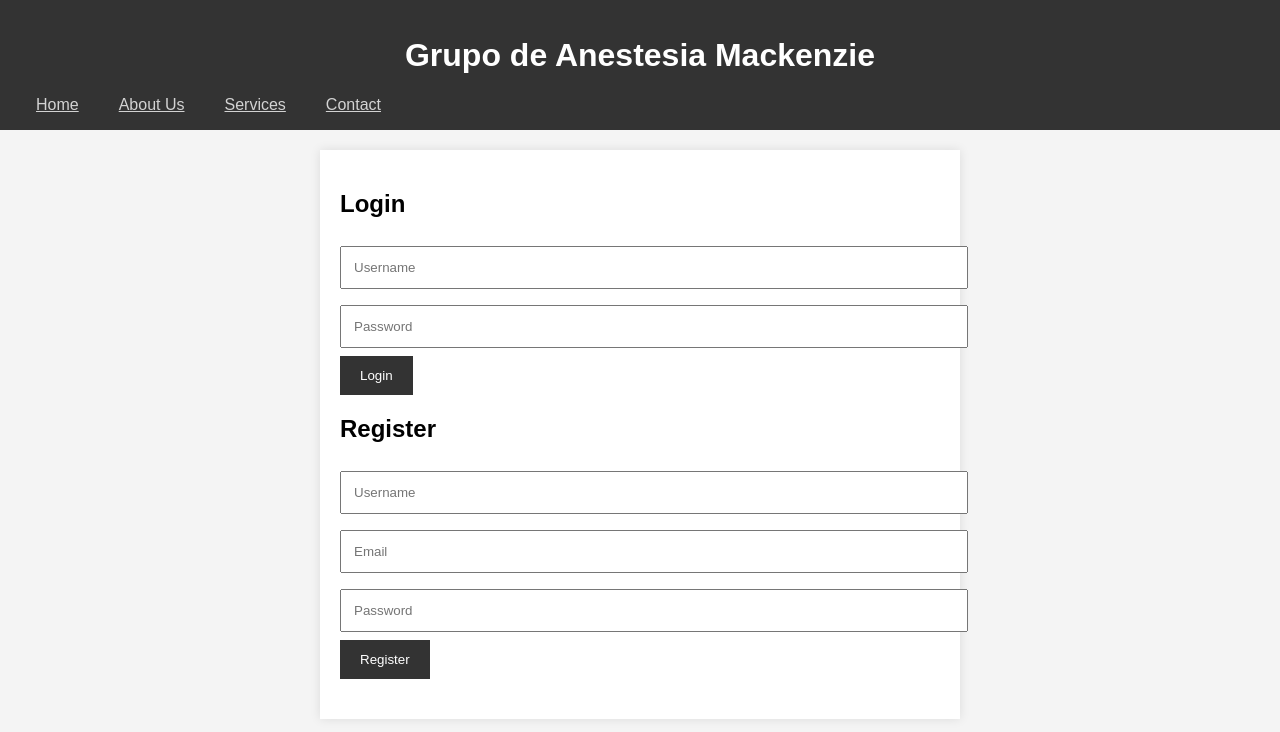
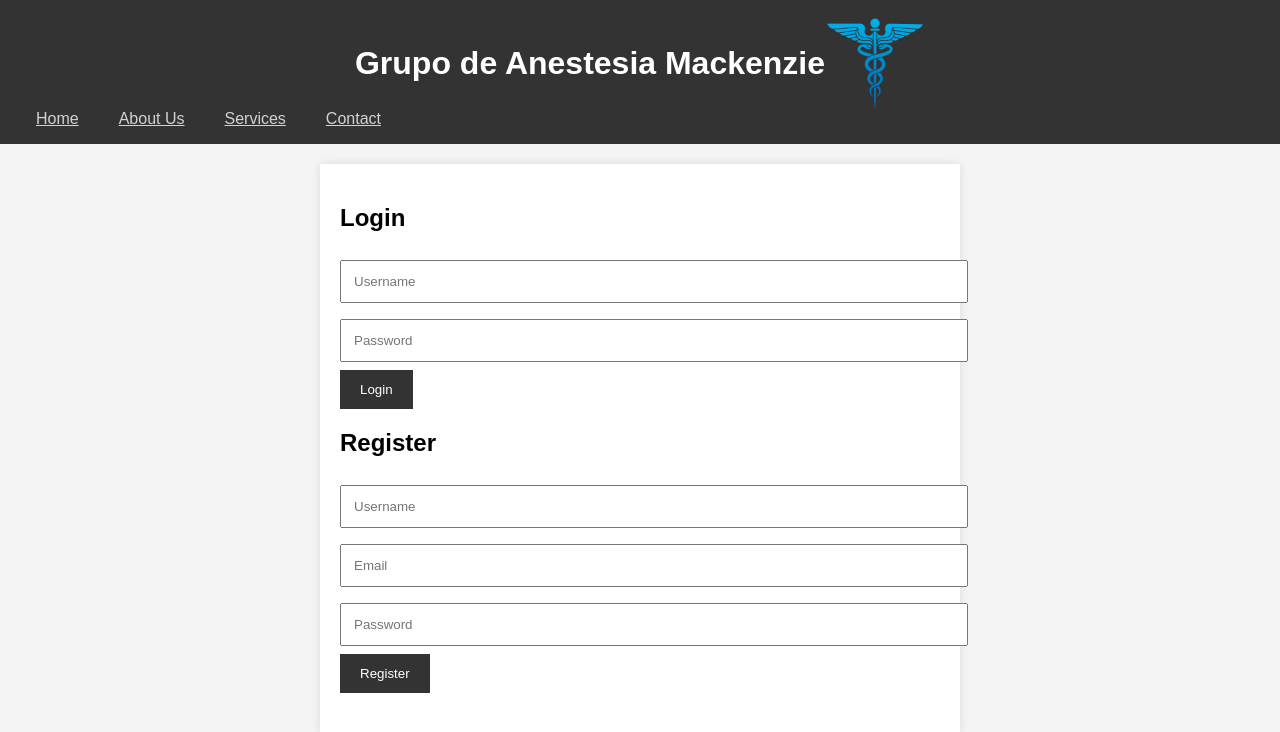
Before and after one commit to dmfadul/anestesioMack2, a Flask app: page / in a window 1280 px wide. Shown: the top 732 px of the page. Run offline with Flask 3, Linux system fonts and the light colour scheme.

Commit message:
added meta device widht and logo

```diff
--- a/static/css/styles.css
+++ b/static/css/styles.css
@@ -10,6 +10,17 @@
   color: white;
   padding: 1rem;
   text-align: center;
+}
+
+.header-content {
+  display: inline-flex;
+  justify-content: center;
+  align-items: center;
+}
+
+#logo {
+  width: 100px;
+  height: auto;
 }
 
 nav ul {
--- a/templates/home.html
+++ b/templates/home.html
@@ -2,12 +2,16 @@
 <html lang="en">
 <head>
   <meta charset="UTF-8">
+  <meta name="viewport" content="width=device-width, initial-scale=1.0" />
   <title>Anestesio</title>
   <link rel="stylesheet" href="/static/css/styles.css">
 </head>
 <body>
   <header>
-    <h1>Grupo de Anestesia Mackenzie</h1>
+    <div class="header-content">
+      <h1>Grupo de Anestesia Mackenzie</h1>
+      <img src="/static/logo.png" alt="Mackenzie Doctors Logo" id="logo">
+  </div>
     <nav>
       <ul>
         <li><a href="#">Home</a></li>
```
Also changed, not shown: static/logo.png (added).
